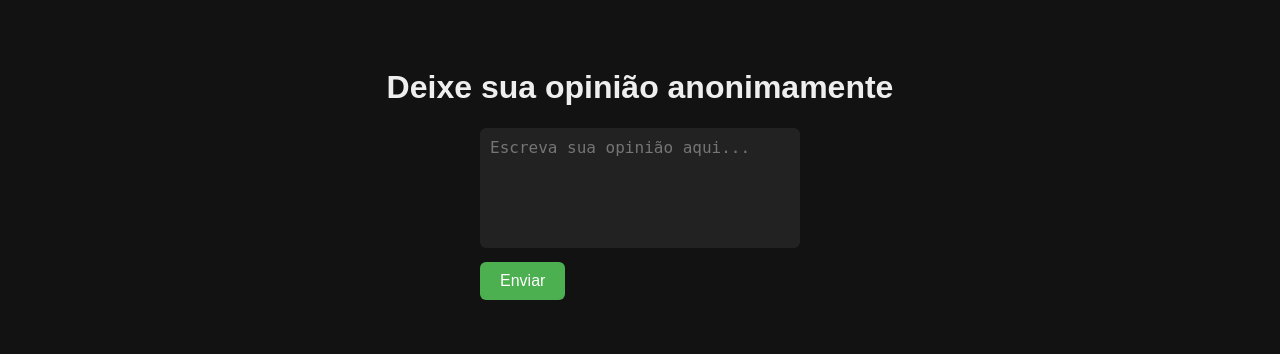
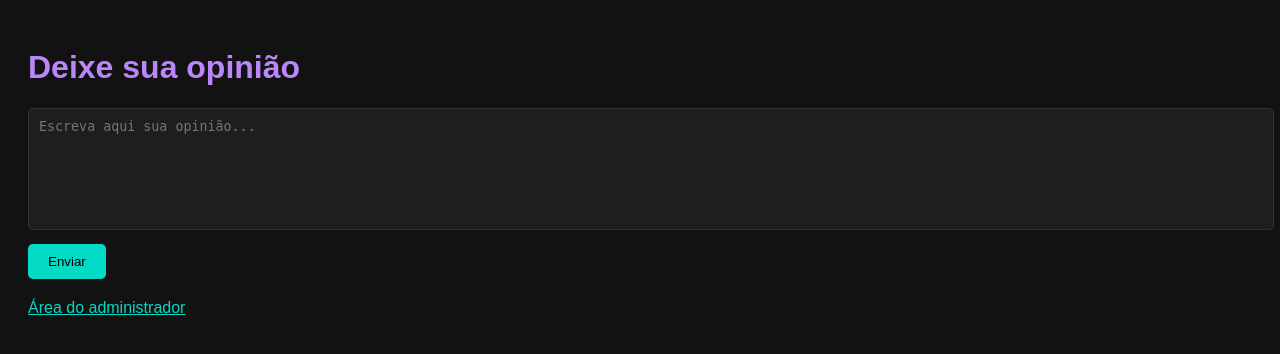
Before and after one commit to wfawkes/fawkesnoxus, a Flask app: page / in a window 1280 px wide. Shown: the top 354 px of the page. Run offline with Flask 3, Linux system fonts and the light colour scheme.

Commit message:
Ajustado index.html com tema escuro e melhorias

```diff
--- a/templates/index.html
+++ b/templates/index.html
@@ -1,49 +1,58 @@
 <!DOCTYPE html>
-<html lang="pt-BR">
+<html lang="pt-br">
 <head>
-  <meta charset="UTF-8" />
-  <title>Deixe sua Opinião</title>
+    <meta charset="UTF-8">
+    <title>Envie sua Opinião</title>
     <style>
         body {
             background-color: #121212;
-      color: #eee;
+            color: #ffffff;
             font-family: Arial, sans-serif;
-      display: flex;
-      flex-direction: column;
-      align-items: center;
-      padding: 40px;
+            padding: 20px;
+        }
+        h1 {
+            color: #bb86fc;
+        }
+        form {
+            margin-top: 20px;
         }
         textarea {
-      width: 300px;
+            width: 100%;
             height: 100px;
-      border-radius: 6px;
-      border: none;
             padding: 10px;
+            background-color: #1e1e1e;
+            color: #ffffff;
+            border: 1px solid #333;
+            border-radius: 5px;
             resize: none;
-      font-size: 16px;
-      background-color: #222;
-      color: #eee;
         }
         button {
             margin-top: 10px;
             padding: 10px 20px;
-      background-color: #4caf50;
+            background-color: #03dac6;
+            color: #000;
             border: none;
-      color: white;
-      border-radius: 6px;
+            border-radius: 5px;
             cursor: pointer;
-      font-size: 16px;
         }
         button:hover {
-      background-color: #45a049;
+            background-color: #02c2b3;
+        }
+        .link-admin {
+            margin-top: 20px;
+            display: block;
+            color: #03dac6;
         }
     </style>
 </head>
 <body>
-  <h1>Deixe sua opinião anonimamente</h1>
-  <form method="POST">
-    <textarea name="opinion" placeholder="Escreva sua opinião aqui..." required></textarea><br />
+    <h1>Deixe sua opinião</h1>
+    <form method="POST" action="/">
+        <textarea name="opinion" placeholder="Escreva aqui sua opinião..." required></textarea>
+        <br>
         <button type="submit">Enviar</button>
     </form>
+
+    <a class="link-admin" href="{{ url_for('login') }}">Área do administrador</a>
 </body>
 </html>
```
Lines whose indentation alone changed are shown as unchanged.
